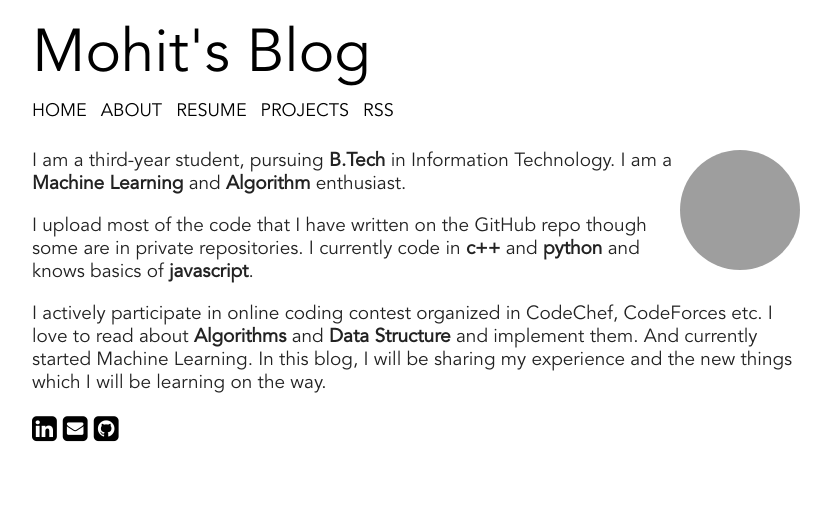
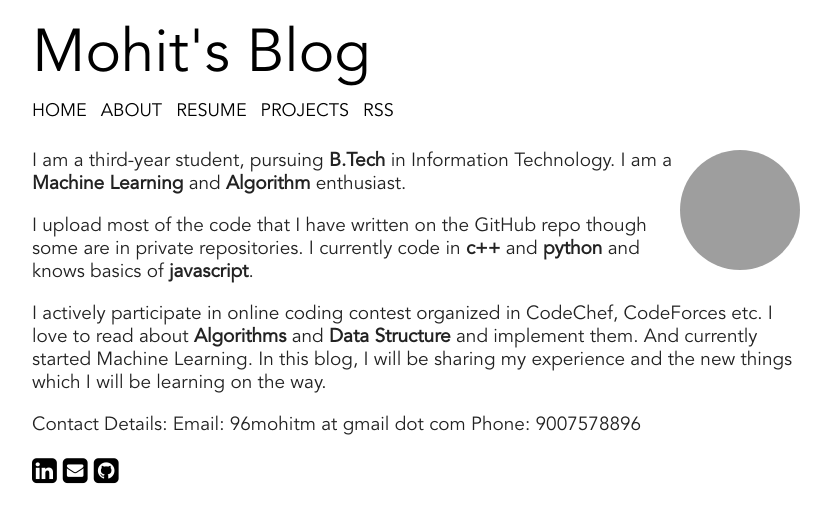
Before and after one commit to 96mohitm/96mohitm.github.io, a Jekyll site: the page built from about.md, in a window 1280 px wide. Shown: the top 523 px of the page, without its empty margins (224-1055 px from the left). Built offline with Jekyll 4.4.1, drawn with Linux system fonts in a browser that asks for light colours; grey boxes are pictures that could not be loaded.

Commit message:
Update about.md

```diff
--- a/about.md
+++ b/about.md
@@ -12,7 +12,9 @@ I upload most of the code that I have written on the GitHub repo though some are
 
 I actively participate in online coding contest organized in CodeChef, CodeForces etc. I love to read about **Algorithms** and **Data Structure** and implement them. And currently started Machine Learning. In this blog, I will be sharing my experience and the new things which I will be learning on the way.
 
-
+Contact Details:
+Email: 96mohitm at gmail dot com
+Phone: 9007578896
 
 <div class="pagination">
   {% if site.owner.linkedin %}
```
